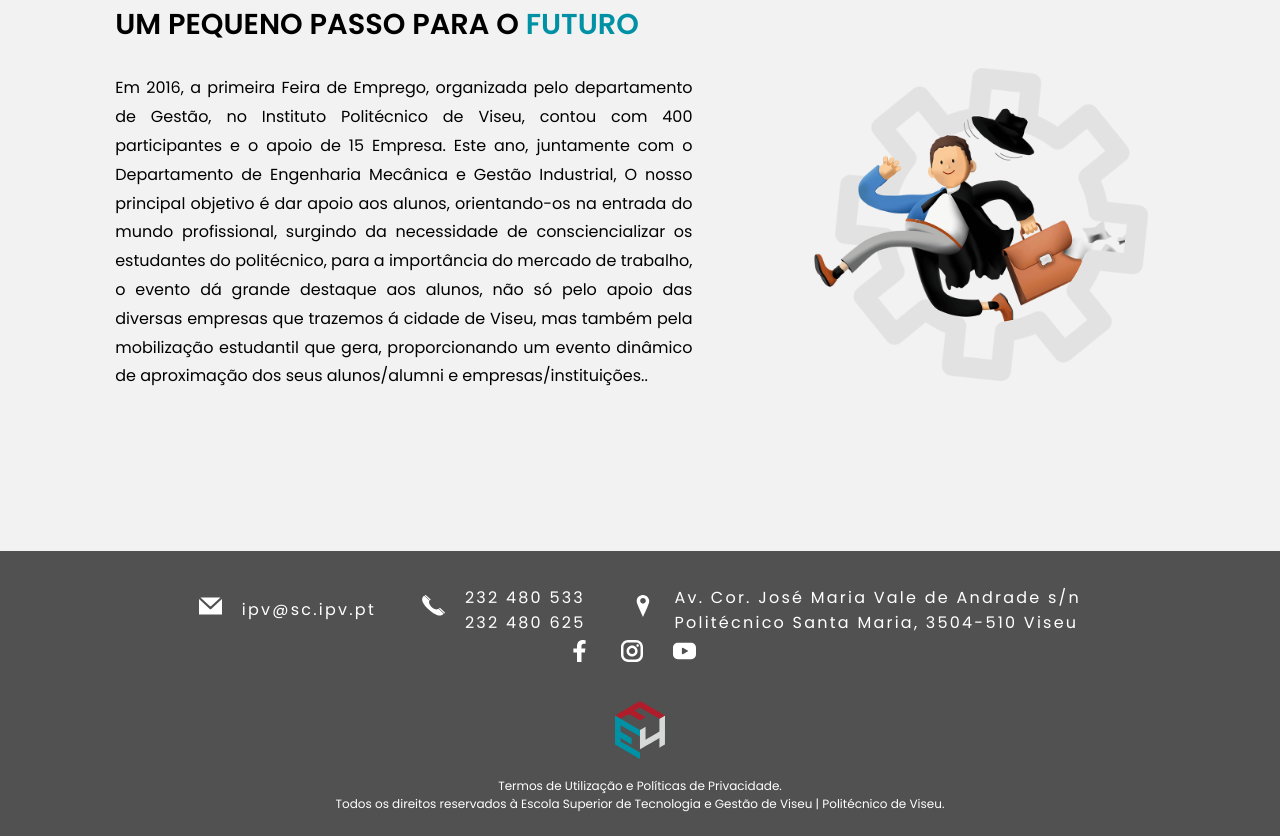
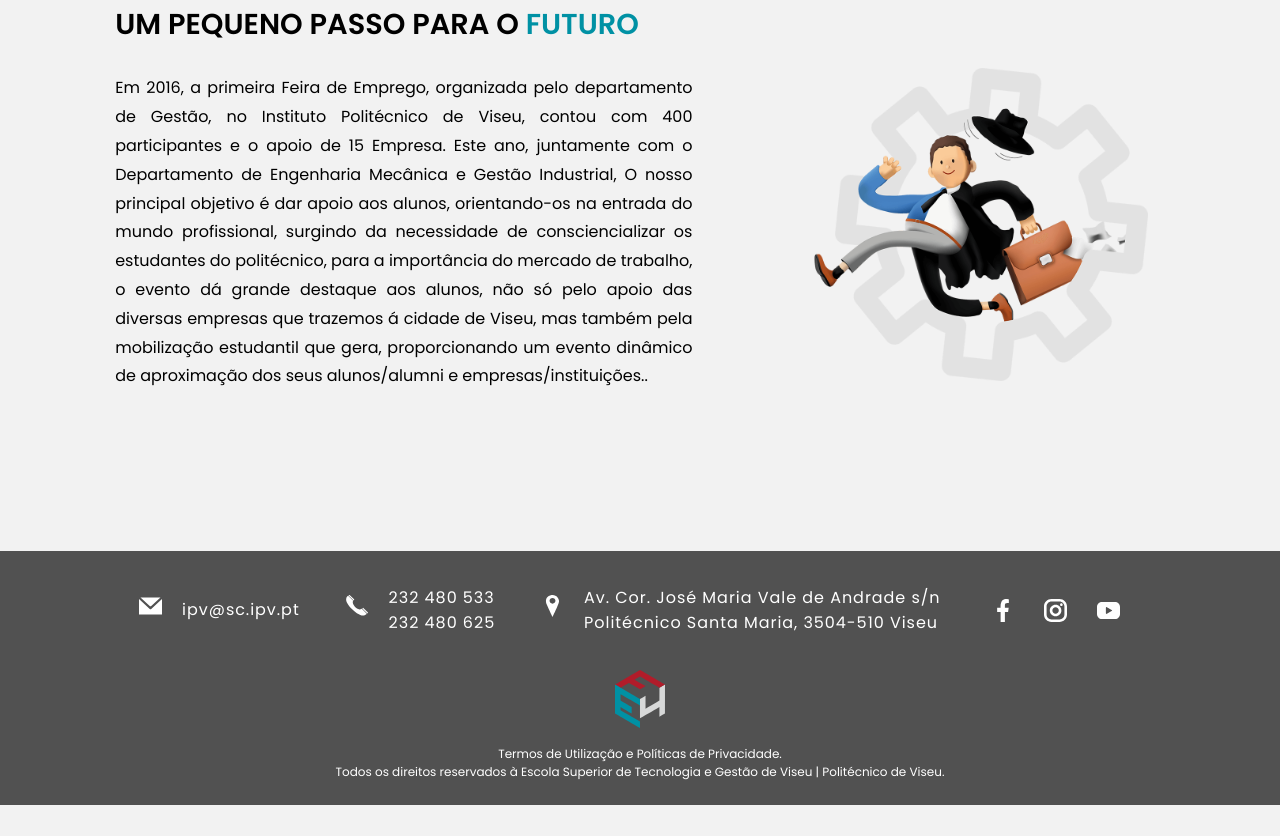
Before and after one commit to DsBastos/PI2-website, a plain HTML site: page html/project.html in a window 1280 px wide. Shown: the part 7821-8657 px from the top of the page. After the commit the page ends 8626 px from the top, so only its background shows below. Drawn offline with Linux system fonts and the light colour scheme.

Commit message:
footer terminado

```diff
--- a/css/style.css
+++ b/css/style.css
@@ -559,7 +559,7 @@ footer .wrapper {
   display: inline-block;
   vertical-align: middle;
   text-align: start;
-  letter-spacing: 0.14rem;
+  letter-spacing: 0.06rem;
 }
 
 .containerFooterInfo, .containerRedesSociais {
--- a/html/project.html
+++ b/html/project.html
@@ -1041,8 +1041,8 @@
         <div class="containerContacto">
           <div class="containerFooterInfo">
             <div class="FooterIcon">
-              <a href="mailto:ipv@sc.ipv.pt"></a>
-              <img src="../imagens/MAIL.svg" alt="email" />
+              <a href="mailto:ipv@sc.ipv.pt">
+              <img src="../imagens/MAIL.svg" alt="email" /></a>
               </a>
             </div>
             <div class="iconFooterTexto">
@@ -1051,12 +1051,14 @@
           </div>
           <div class="containerFooterInfo">
             <div class="FooterIcon">
-              <img src="../imagens/TELEFONE.svg" alt="telefone" />
+              <a href="tel:232-480-533">
+                <img src="../imagens/TELEFONE.svg" alt="telefone" />
+              </a>
             </div>
             <div class="iconFooterTexto">
-              <a href="tel+232480533">
+              <a href="tel:232-480-533">
               <p>232 480 533</p></a>
-              <p>232 480 625</p>
+              <a href="tel:232-480-625"><p>232 480 625</p></a>
             </div>
           </div>
           <div class="containerFooterInfo">
```
